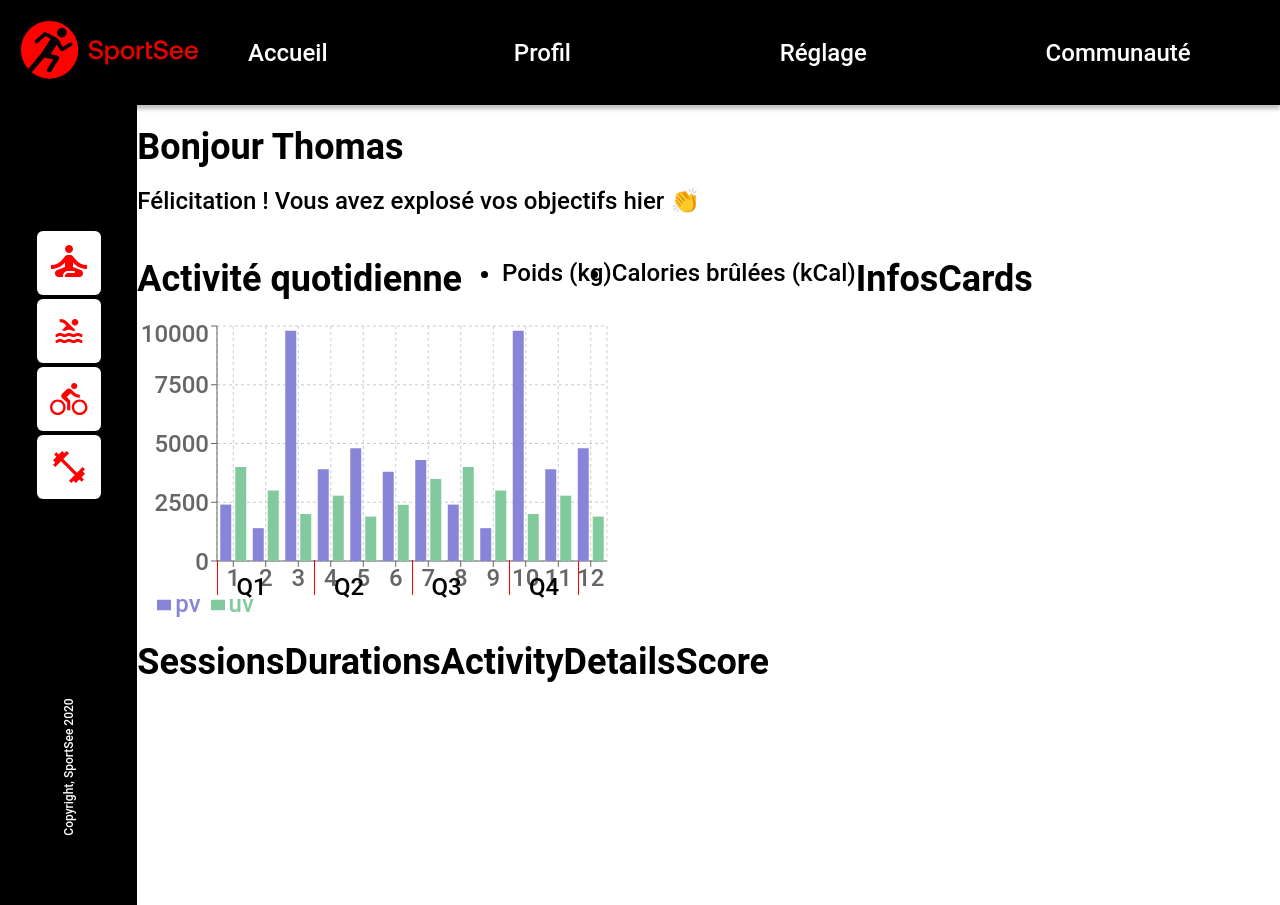
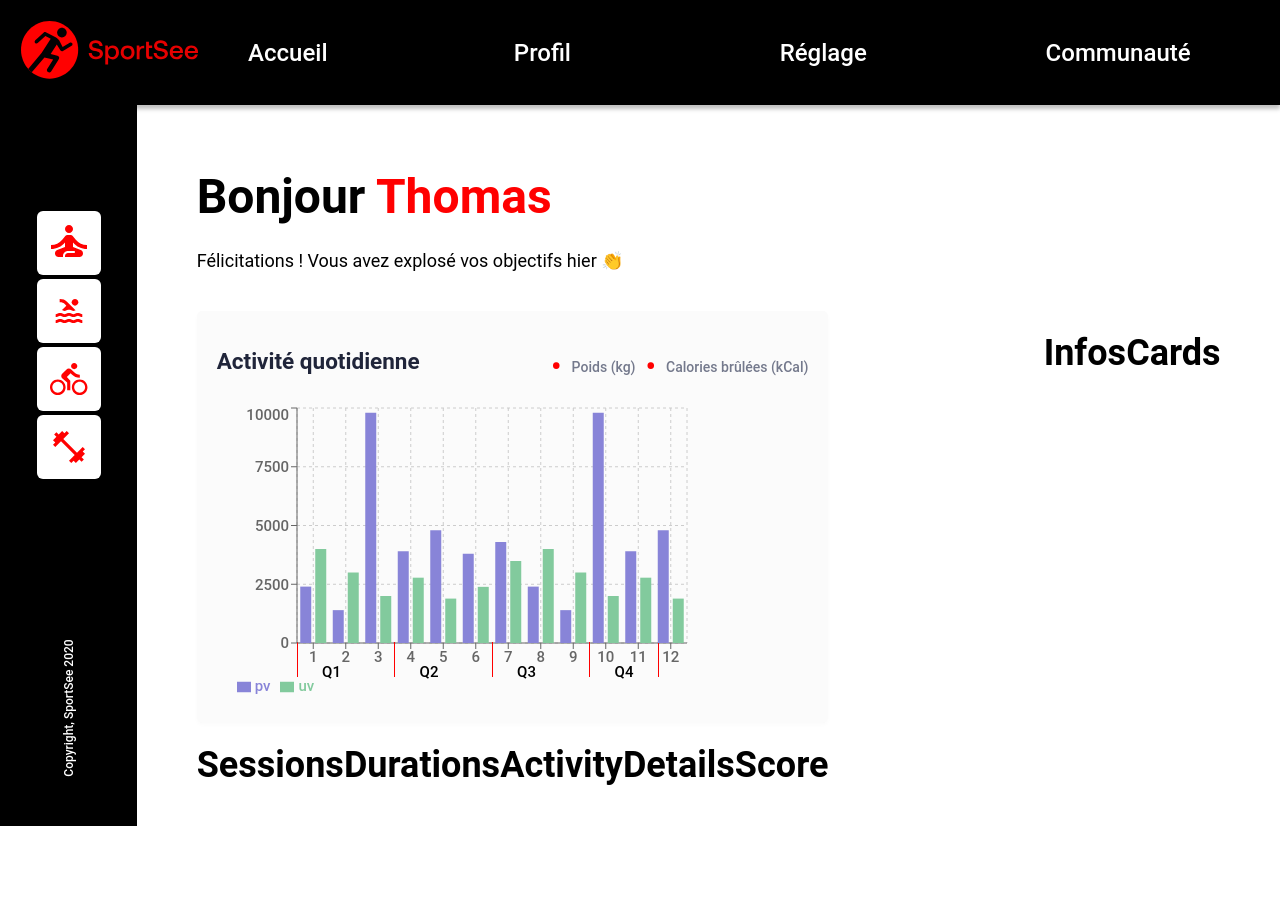
Before and after one commit to Kokotto3000/MelyssaAuberton_12_28122021, a React (Create React App) app: page /12 in a window 1280 px wide. After the commit the page ends 826 px from the top, so only its background shows below. Built offline with nearby package versions, Linux system fonts and the light colour scheme.

Commit message:
style on banner & dailyParameters, aside height

```diff
--- a/src/App.js
+++ b/src/App.js
@@ -13,6 +13,7 @@ function App() {
     return (
         <BrowserRouter>
             <Header />
+
             <main>
                 <Aside />
 
--- a/src/components/Banner.js
+++ b/src/components/Banner.js
@@ -1,10 +1,11 @@
+import '../styles/Banner.css';
+
 function Banner() {
     return(
-        <div>
+        <div className='banner'>
             <h1>Bonjour <span>Thomas</span></h1>
-            <p>Félicitation ! Vous avez explosé vos objectifs hier 👏</p>
+            <p>Félicitations ! Vous avez explosé vos objectifs hier 👏</p>
         </div>
-
     );
 }
 
--- a/src/styles/App.css
+++ b/src/styles/App.css
@@ -1,3 +1,4 @@
 main{
     display: flex;
+    align-items: stretch;
 }
--- a/src/styles/Aside.css
+++ b/src/styles/Aside.css
@@ -3,7 +3,6 @@
     flex-flow: column wrap;
     justify-content: space-around;
     background-color: black;
-    height: 100vh;
 }
 
 .aside_nav{
--- a/src/styles/Banner.css
+++ b/src/styles/Banner.css
@@ -0,0 +1,16 @@
+.banner{
+    margin: 2rem 0;
+}
+
+.banner h1{
+    font-size: 4.8rem;
+}
+
+.banner h1 span{
+    color: red;
+}
+
+.banner p{
+    font-size: 1.8rem;
+    font-weight: 400;
+}
--- a/src/styles/DailyParameters.css
+++ b/src/styles/DailyParameters.css
@@ -1,12 +1,35 @@
 .daily-parameters{
     display: flex;
     flex-direction: column;
+    font-size: 1.5rem;
+    color: #20253A;
+    background-color: #FBFBFB;
+    border-radius: .5rem;
+    box-shadow: 0px 2px 4px rgba(0, 0, 0, 0.0212249);
+    padding: 2rem;
 }
 
 .daily-parameters_title{
     display: flex;
+    justify-content: space-between;
+
 }
 
 .daily-parameters_title ul{
     display: flex;
+    color: #74798C;
+    font-size: 1.4rem;
+    list-style: none;
 }
+
+.daily-parameters_title li{
+    display: flex;
+    align-items: center;
+}
+
+.daily-parameters_title li::before{
+    content: "•";
+    color: red;
+    font-size: 3rem;
+    padding: 1rem;
+}
--- a/src/styles/Dashboard.css
+++ b/src/styles/Dashboard.css
@@ -1,10 +1,13 @@
 .dashboard{
     display: flex;
     flex-direction: column;
+    width: 80%;
+    margin: 2rem auto;
 }
 
 .dashboard_main{
     display: flex;
+    justify-content: space-between;
 }
 
 .dashboard_charts{
--- a/src/styles/index.css
+++ b/src/styles/index.css
@@ -12,4 +12,5 @@ body {
   font-weight: 500;
   font-size: 2.4rem;
   line-height: 2.4rem;
+  height: 100vh;
 }
```
